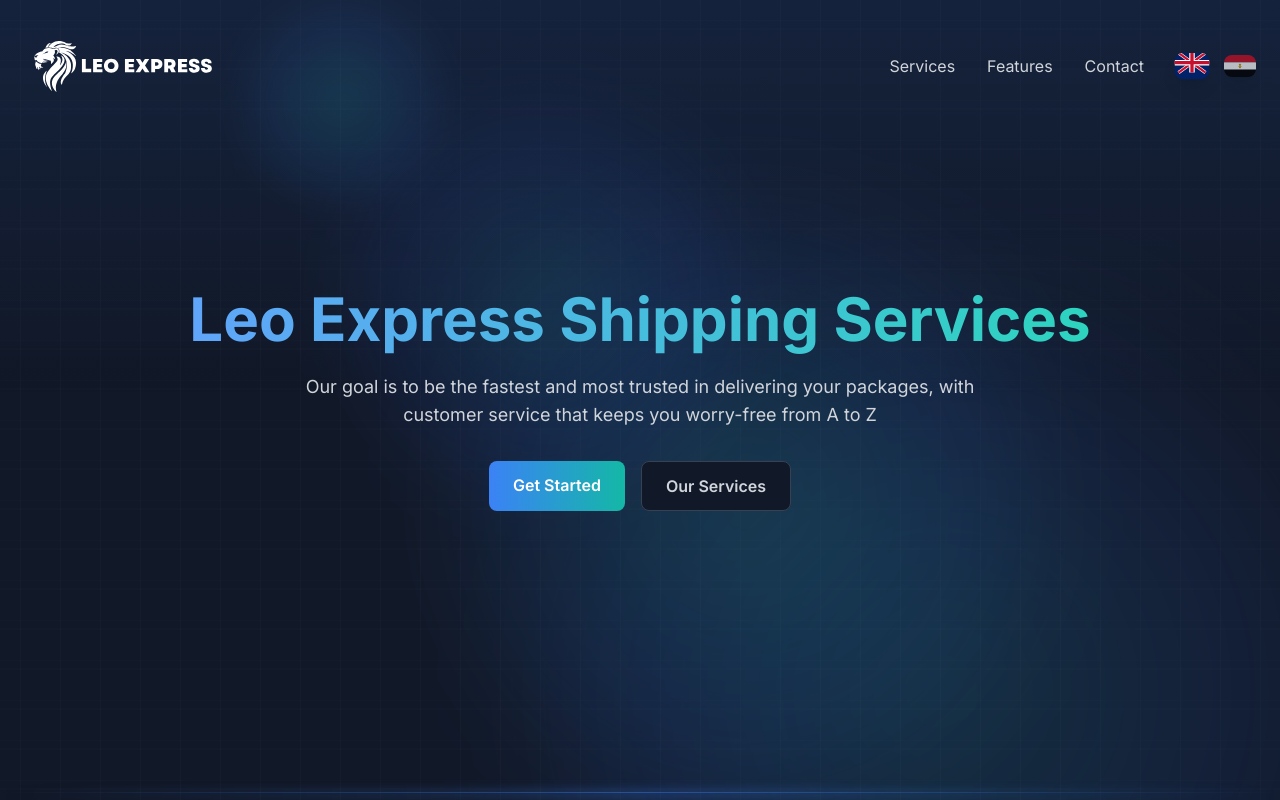
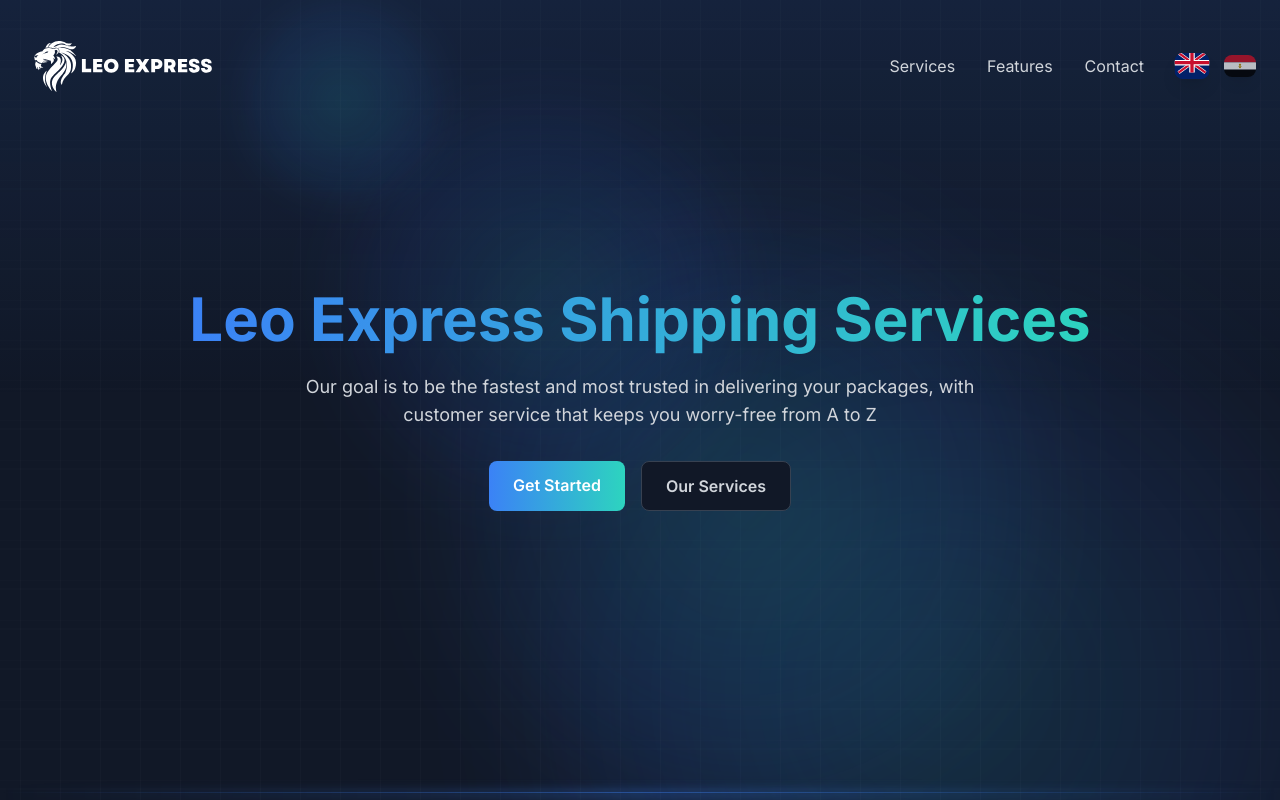
Before and after one commit to ZakyAbanoub/leo-express-landing-page, a Next.js app: page /en in a window 1280 px wide. Shown: the top 800 px of the page. Built offline with nearby package versions, Linux system fonts and the light colour scheme.

Commit message:
add static gradient to hero component

```diff
--- a/src/components/Hero.tsx
+++ b/src/components/Hero.tsx
@@ -25,7 +25,12 @@
           animate={{ opacity: 1, y: 0 }}
           transition={{ duration: 0.8, delay: 0.2, ease: "easeOut" }}
         >
-          <span className="bg-gradient-to-r from-blue-400 to-teal-400 bg-clip-text text-transparent">
+          <span style={{
+            background: 'linear-gradient(to right, rgb(59, 130, 246), rgb(45, 212, 191))',
+            WebkitBackgroundClip: 'text',
+            WebkitTextFillColor: 'transparent',
+            backgroundClip: 'text'
+          }}>
             {t('title')}
           </span>
         </motion.h1>
@@ -47,7 +52,15 @@
         >
           <Link
             href="#contact"
-            className="rounded-lg bg-gradient-to-r from-blue-500 to-teal-500 px-6 py-3 font-semibold text-white transition duration-300 hover:from-blue-600 hover:to-teal-600"
+            style={{
+              background: 'linear-gradient(to right, rgb(59, 130, 246), rgb(45, 212, 191))',
+              padding: '0.75rem 1.5rem',
+              borderRadius: '0.5rem',
+              color: 'white',
+              fontWeight: 600,
+              transition: 'opacity 0.3s ease'
+            }}
+            className="hover:opacity-90"
           >
             {t('callToAction.primary')}
           </Link>
```
